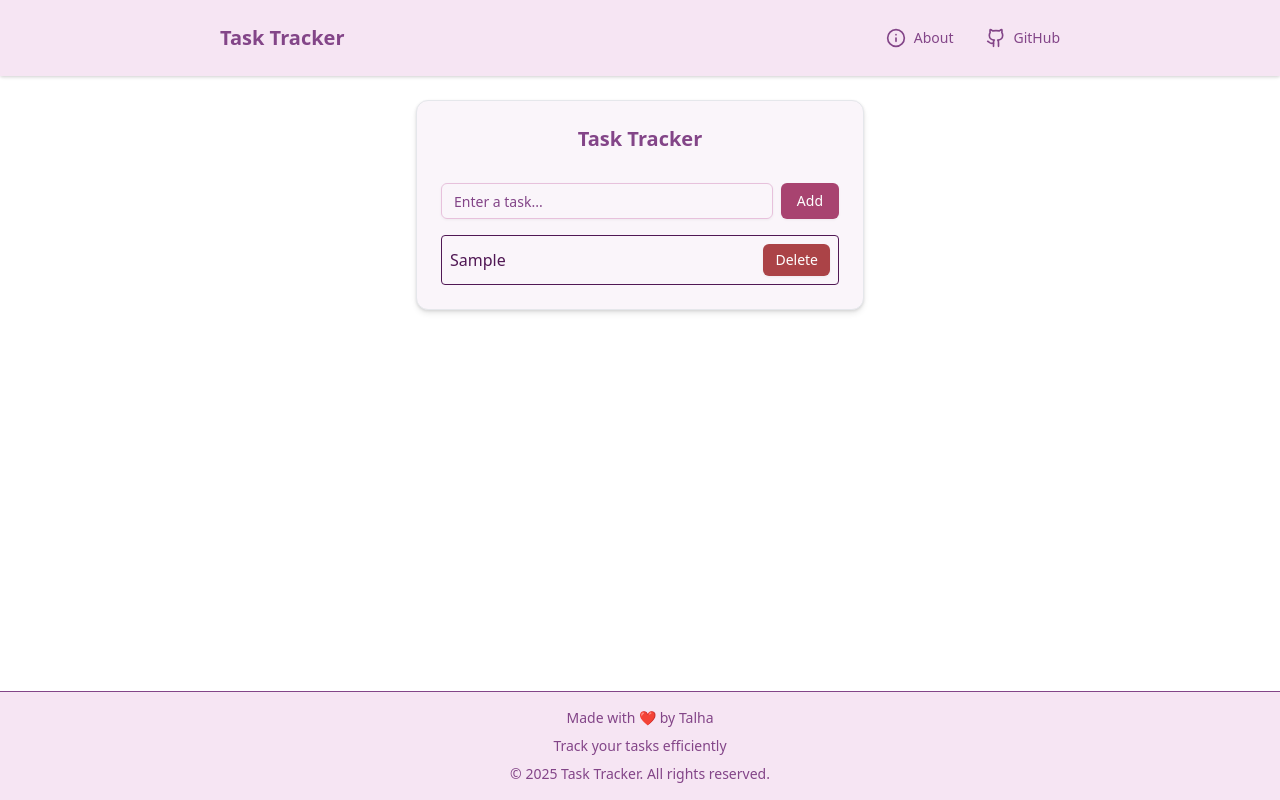
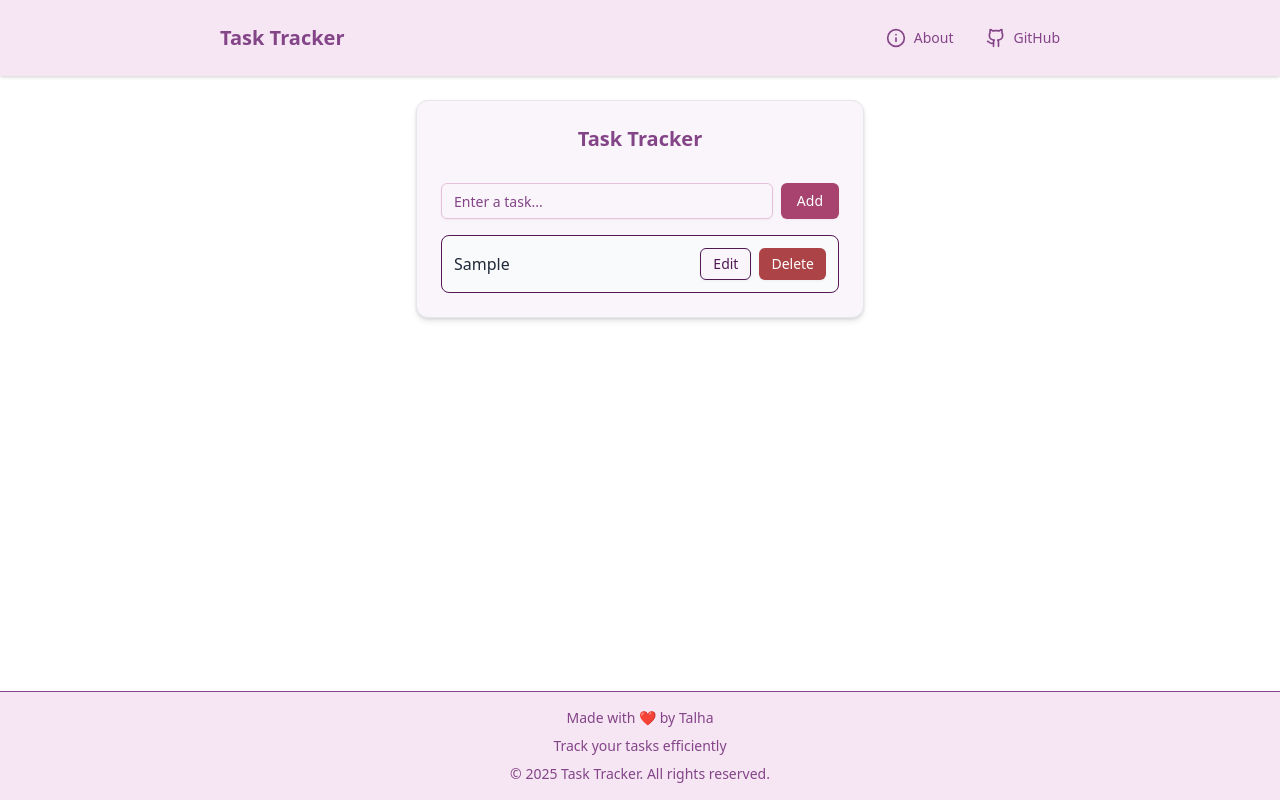
Before and after one commit to Talha-Tahir2001/Task-Tracker, a React (Vite) app: page /task-tracker in a window 1280 px wide. Both pictures are taken after typing "Sample" into the empty fields and a click on the button "Add". Built offline with nearby package versions, Linux system fonts and the light colour scheme.

Commit message:
feat: allowed the editing of a task

```diff
--- a/src/components/TaskItem.jsx
+++ b/src/components/TaskItem.jsx
@@ -1,17 +1,29 @@
 import { Button } from "./ui/button";
 
-const TaskItem = ({ task, onDelete }) => {
+const TaskItem = ({ task, onDelete, onEdit }) => {
   return (
-    <li className="flex justify-between items-center p-3 rounded-lg border bg-gray-50 hover:bg-gray-100 transition gap-x-4">
-      <span className="text-gray-800">{task.title}</span>
+    <li className="flex justify-between items-center p-3 rounded-lg border bg-gray-50 hover:bg-gray-100 transition gap-x-2">
+      <span className="text-gray-800 truncate max-w-[200px]">
+        {task.title}
+      </span>
+      <div className="flex gap-2">
         <Button
+          variant="outline"
+          size="sm"
+          onClick={() => onEdit(task)}
           className="cursor-pointer"
+        >
+          Edit
+        </Button>
+        <Button
           variant="destructive"
           size="sm"
           onClick={() => onDelete(task.id)}
+          className="cursor-pointer"
         >
           Delete
         </Button>
+      </div>
     </li>
   );
 };
--- a/src/components/TaskList.jsx
+++ b/src/components/TaskList.jsx
@@ -1,6 +1,6 @@
-import { Button } from "@/components/ui/button";
+import TaskItem from "./TaskItem";
 
-export default function TaskList({ tasks, onDelete }) {
+export default function TaskList({ tasks, onDelete, onEdit }) {
   if (tasks.length === 0) {
     return <p className="text-gray-500 text-center">No tasks yet.</p>;
   }
@@ -8,19 +8,12 @@
   return (
     <ul className="space-y-2">
       {tasks.map((task) => (
-        <li
+        <TaskItem
           key={task.id}
-          className="flex justify-between items-center p-2 border rounded"
-        >
-          <span>{task.title}</span>
-          <Button className="cursor-pointer"
-            variant="destructive"
-            size="sm"
-            onClick={() => onDelete(task.id)}
-          >
-            Delete
-          </Button>
-        </li>
+          task={task}
+          onDelete={onDelete}
+          onEdit={onEdit}
+        />
       ))}
     </ul>
   );
```
Lines whose indentation alone changed are shown as unchanged.
